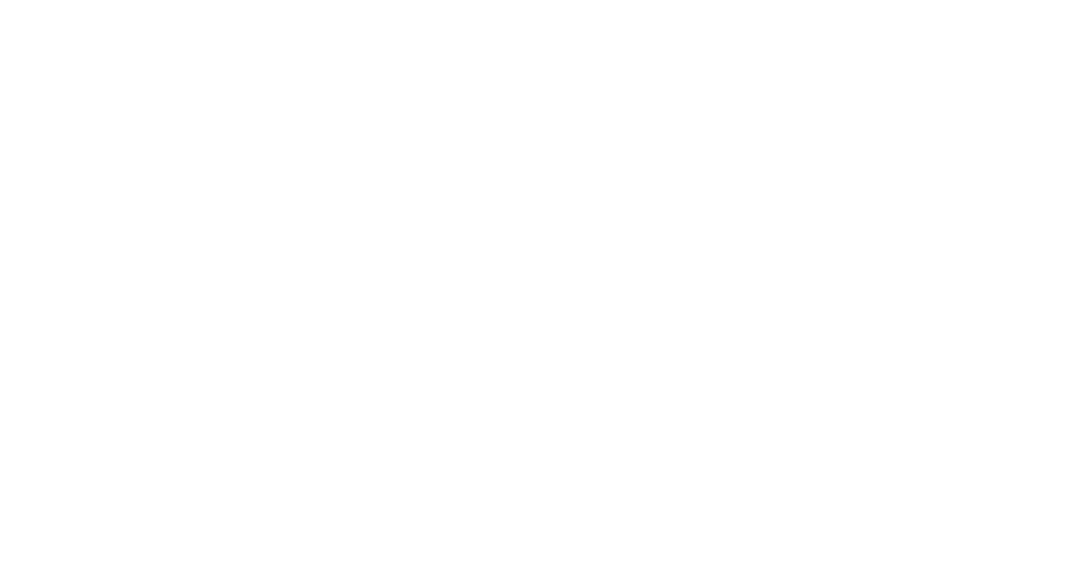
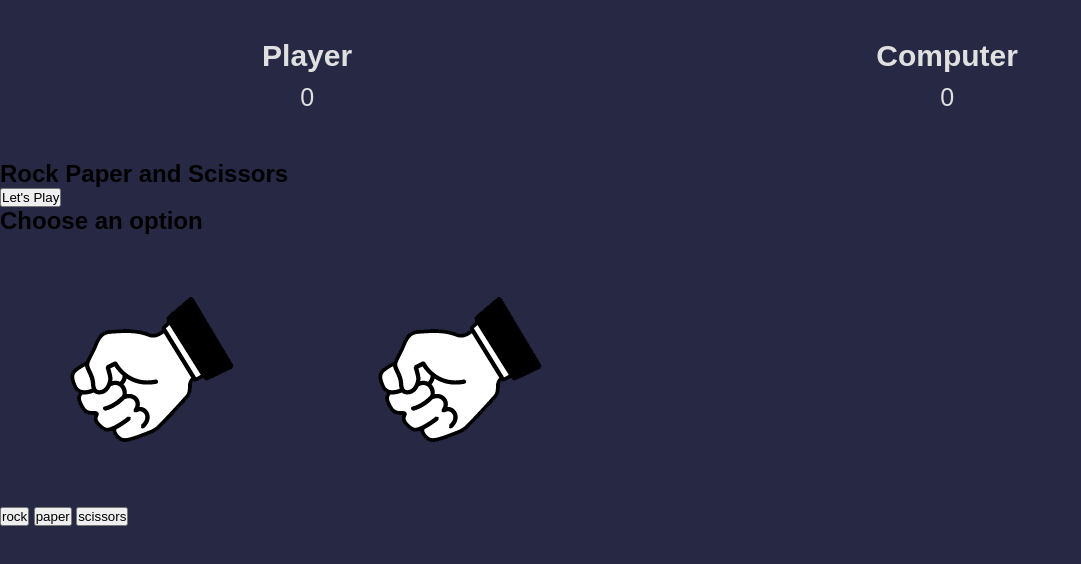
Before and after one commit to mintychip-yum/PM-Assign-Rock-paper-scissors.github.io, a plain HTML site: page index.html in a window 1280 px wide. Shown: the whole page, without its empty margins (0-1081 px from the left). Drawn offline with Linux system fonts and the light colour scheme.

Commit message:
Update index.html

```diff
--- a/index.html
+++ b/index.html
@@ -6,3 +6,39 @@
     <meta http-equiv="X-UA-Compatible" content="ie=edge" />
     <link rel="stylesheet" href="./style.css" />
     <title>PM_Assignment: Rock paper and scissors</title>
+  </head>
+  <body>
+    <section class="game">
+      <div class="score">
+        <div class="player-score">
+          <h2>Player</h2>
+          <p>0</p>
+        </div>
+        <div class="computer-score">
+          <h2>Computer</h2>
+          <p>0</p>
+        </div>
+      </div>
+
+      <div class="intro">
+        <h1>Rock Paper and Scissors</h1>
+        <button>Let's Play</button>
+      </div>
+
+      <div class="match fadeOut">
+        <h2 class="winner">Choose an option</h2>
+        <div class="hands">
+          <img class="player-hand" src="./assets/rock.png" alt="" />
+          <img class="computer-hand" src="./assets/rock.png" alt="" />
+        </div>
+        <div class="options">
+          <button class="rock">rock</button>
+          <button class="paper">paper</button>
+          <button class="scissors">scissors</button>
+        </div>
+      </div>
+    </section>
+
+    <script src="app.js"></script>
+  </body>
+</html>
```
